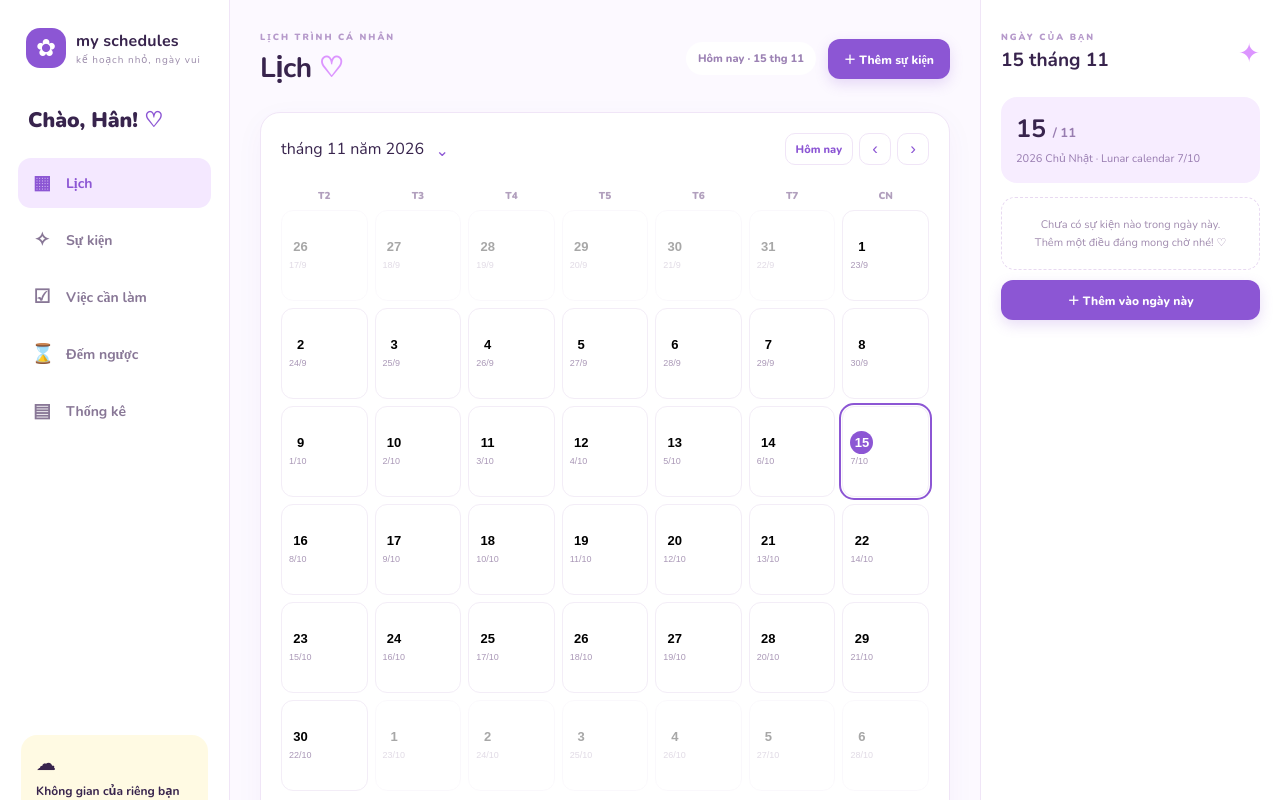
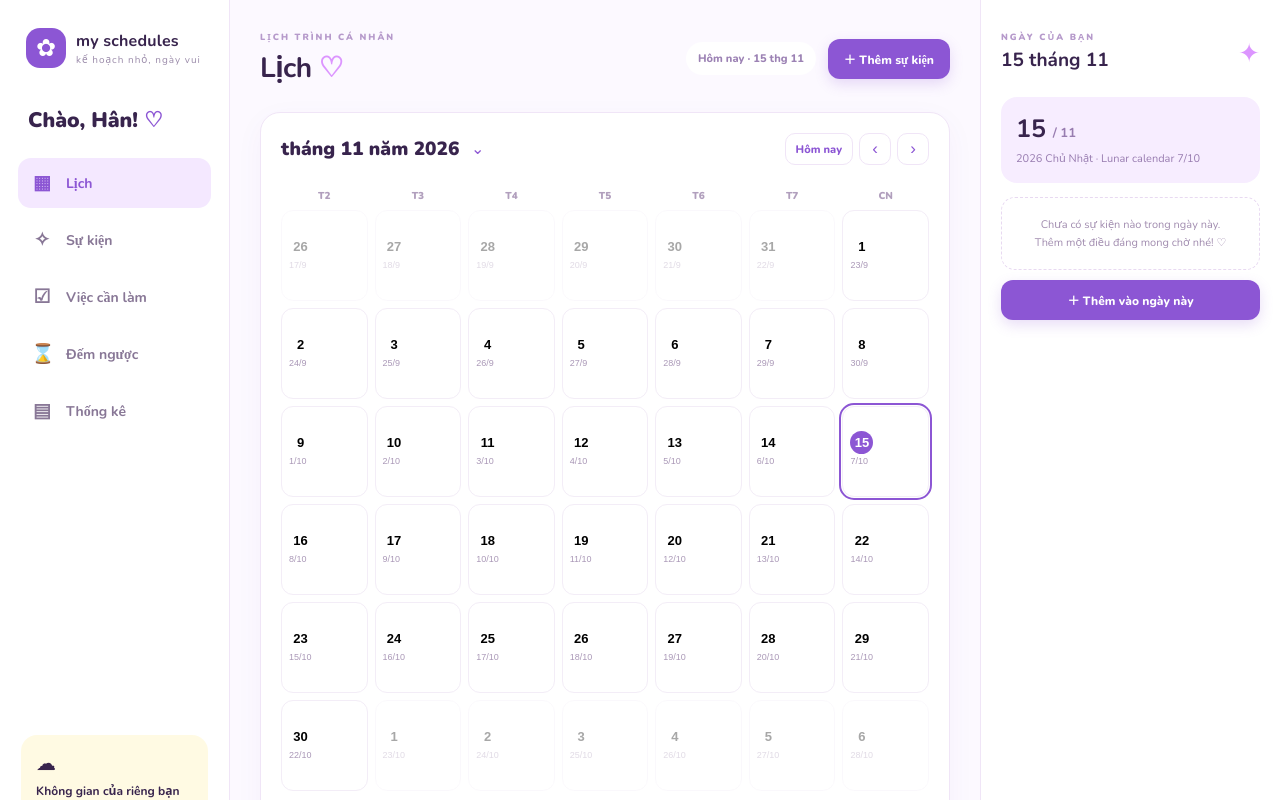
Before and after one commit to phamngochan121110/my-schedules, a plain HTML site: page index.html in a window 1280 px wide. Shown: the top 800 px of the page. Drawn offline with nearby package versions, Linux system fonts and the light colour scheme.

Commit message:
Restore original month heading typography and remove subtitle spacing

```diff
--- a/style.css
+++ b/style.css
@@ -71,3 +71,9 @@
 :root[data-theme="dark"] .picker-current{background:#51452b;color:#ffe6a6}
 :root[data-theme="dark"] .toast{background:#eee2fb;color:#30213d}
 :root[data-theme="dark"] .event-dot{filter:saturate(.9)}
+
+/* Keep the month heading typography from the original calendar design. */
+.month-title-button{font-family:inherit;font-size:inherit;font-weight:inherit;line-height:inherit}
+.month-title-button .month-title-label{font-size:19px;font-weight:900;letter-spacing:normal}
+.month-title-button .month-picker-caret{font-size:16px}
+@media(max-width:700px){.month-title-button .month-title-label{font-size:16px}}
```
